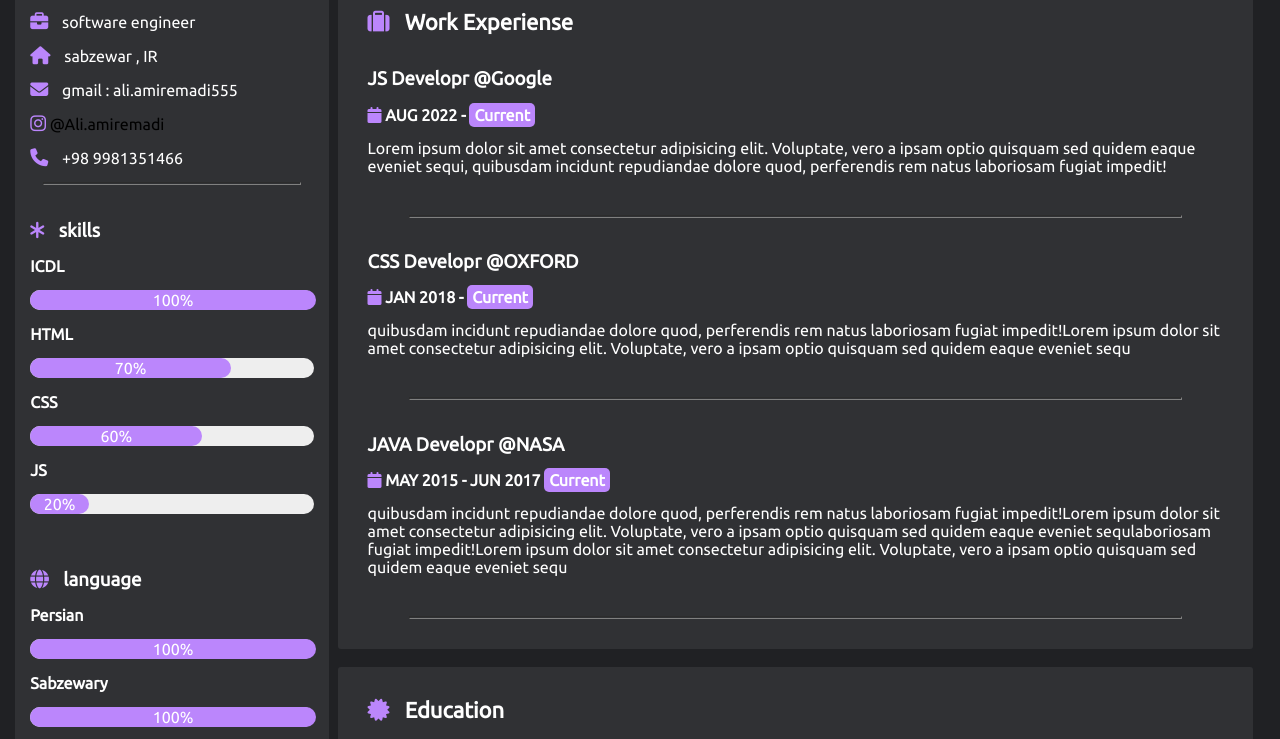
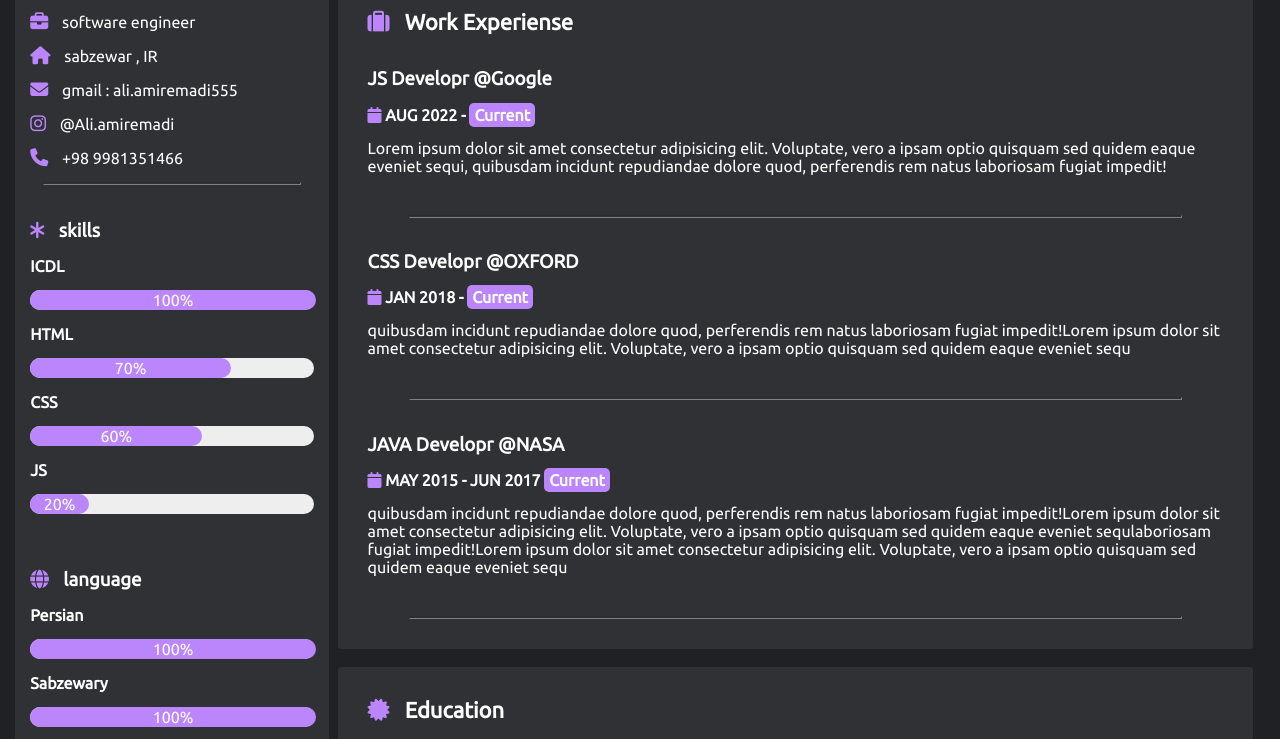
Before and after one commit to AliAmiremadi/aliamiremadi.github.io, a plain HTML site: page index.html in a window 1280 px wide. Shown: the part 36-775 px from the top of the page. Drawn offline with Linux system fonts and the light colour scheme.

Commit message:
Update index.html

```diff
--- a/index.html
+++ b/index.html
@@ -43,7 +43,7 @@
                       <li>
                         <i class="fa fab fa-instagram
                         "></i>
-                          <a herf="https://instagram.com/ali.amiremadi">@Ali.amiremadi</a>
+                          <a herf="https://instagram.com/ali.amiremadi"> <span> @Ali.amiremadi</span></a>
                     </li>
                     <li>
                         <i class="fa fa-phone
```
